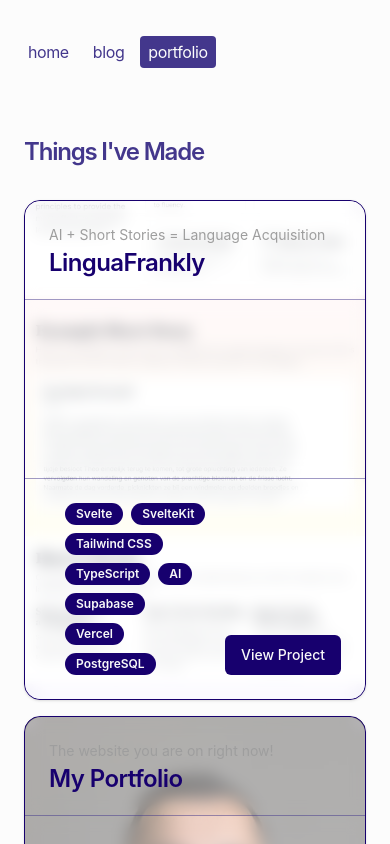
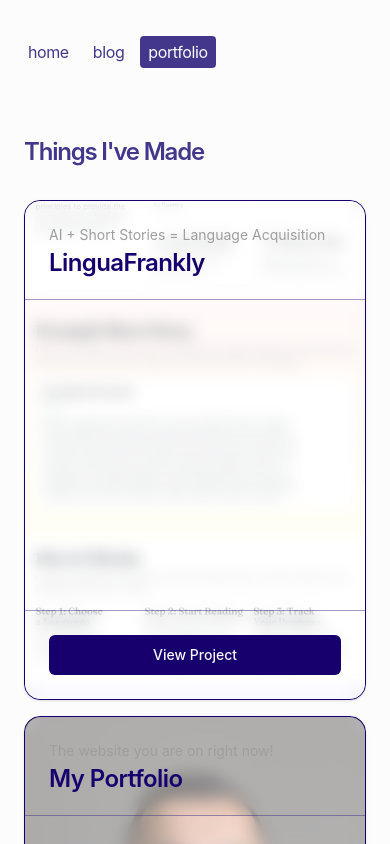
Before and after one commit to taylorsabbag/portfolio-blog, a Next.js app: page /portfolio in a window 390 px wide. Shown: the top 844 px of the page. Built offline with nearby package versions, Linux system fonts and the light colour scheme.

Commit message:
Add mobile style changes.

```diff
--- a/app/components/projects.tsx
+++ b/app/components/projects.tsx
@@ -58,7 +58,7 @@ export function PortfolioProjects() {
 					</CardHeader>
 					<CardContent className="backdrop-blur bg-white/50 flex-1 group-hover:backdrop-blur-[0] group-hover:bg-transparent transition-all duration-300" />
 					<CardFooter className="border-t border-foreground/50 flex align-start justify-between backdrop-blur bg-white/50 rounded-b-lg py-6">
-						<div className="flex flex-wrap gap-2 px-4">
+						<div className="flex flex-wrap gap-2 px-4 max-[460px]:hidden">
 							{project.tags.map((tag) => (
 								<Badge
 									key={tag}
@@ -68,7 +68,7 @@ export function PortfolioProjects() {
 								</Badge>
 							))}
 						</div>
-						<Button className="self-end" asChild>
+						<Button className="self-end max-[460px]:w-full" asChild>
 							<Link href={project.live}>View Project</Link>
 						</Button>
 					</CardFooter>
```
